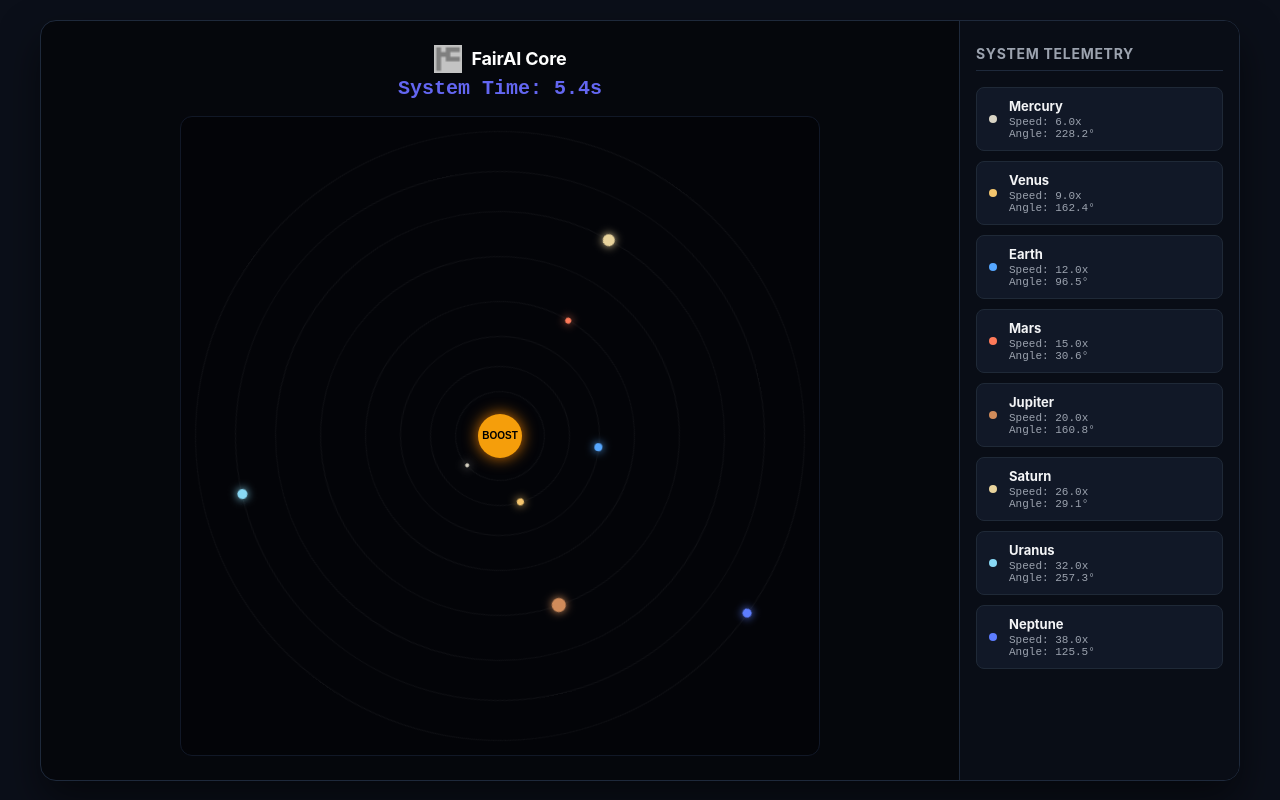
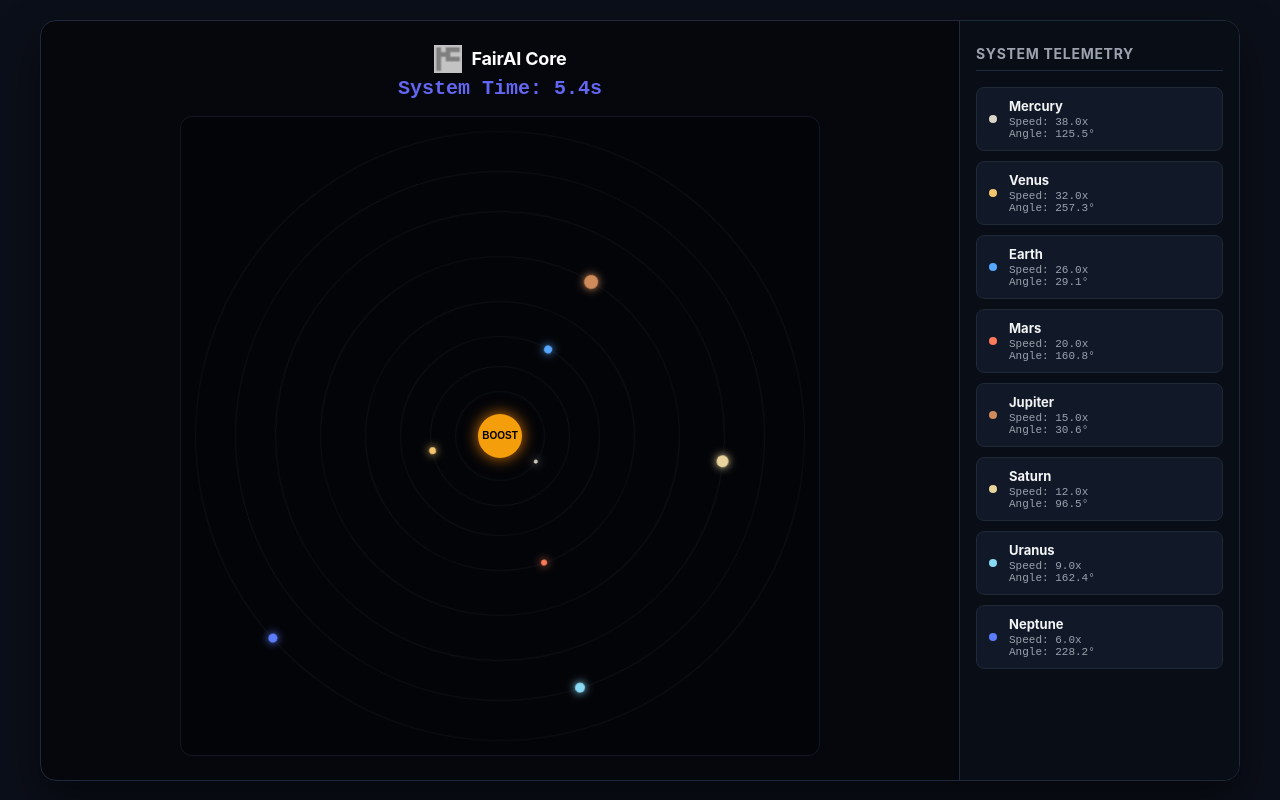
Before and after one commit to xoarty1002-eng/FairCore, a Next.js app: page / in a window 1280 px wide. Built offline with nearby package versions, Linux system fonts and the light colour scheme.

Commit message:
fixed speed

```diff
--- a/app/page.tsx
+++ b/app/page.tsx
@@ -25,14 +25,14 @@ export default function Home() {
   const accumulatedTimeRef = useRef<number>(0);
 
   const initialPlanets = useMemo(() => [
-    { name: "Mercury", orbit: 45, speed: 6, size: 4, color: "#d9d4c5" },
-    { name: "Venus", orbit: 70, speed: 9, size: 7, color: "#f4c56d" },
-    { name: "Earth", orbit: 100, speed: 12, size: 8, color: "#56a7ff" },
-    { name: "Mars", orbit: 135, speed: 15, size: 6, color: "#ff7a59" },
-    { name: "Jupiter", orbit: 180, speed: 20, size: 14, color: "#d08b5a" },
-    { name: "Saturn", orbit: 225, speed: 26, size: 12, color: "#e8d39c" },
-    { name: "Uranus", orbit: 265, speed: 32, size: 10, color: "#89d9f5" },
-    { name: "Neptune", orbit: 305, speed: 38, size: 9, color: "#5d7dff" },
+    { name: "Mercury", orbit: 45, speed: 38, size: 4, color: "#d9d4c5" },
+    { name: "Venus", orbit: 70, speed: 32, size: 7, color: "#f4c56d" },
+    { name: "Earth", orbit: 100, speed: 26, size: 8, color: "#56a7ff" },
+    { name: "Mars", orbit: 135, speed: 20, size: 6, color: "#ff7a59" },
+    { name: "Jupiter", orbit: 180, speed: 15, size: 14, color: "#d08b5a" },
+    { name: "Saturn", orbit: 225, speed: 12, size: 12, color: "#e8d39c" },
+    { name: "Uranus", orbit: 265, speed: 9, size: 10, color: "#89d9f5" },
+    { name: "Neptune", orbit: 305, speed: 6, size: 9, color: "#5d7dff" },
   ].map((planet) => ({
     ...planet,
     speed: planet.speed * boosting,
```
